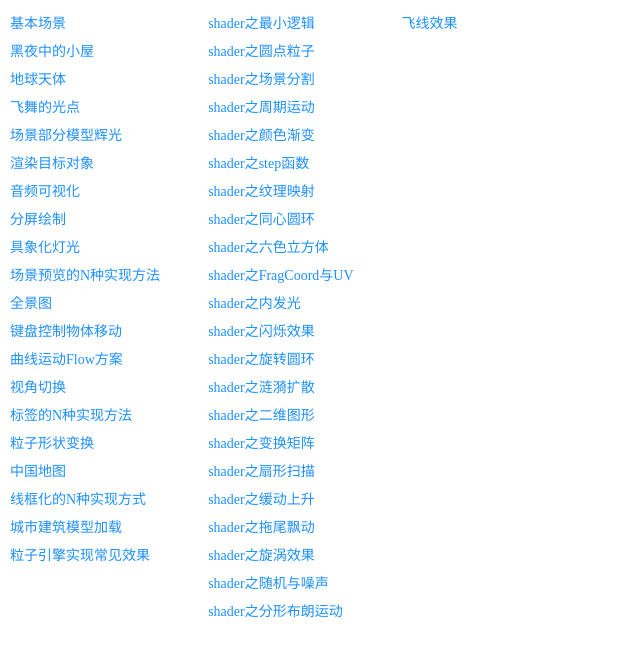
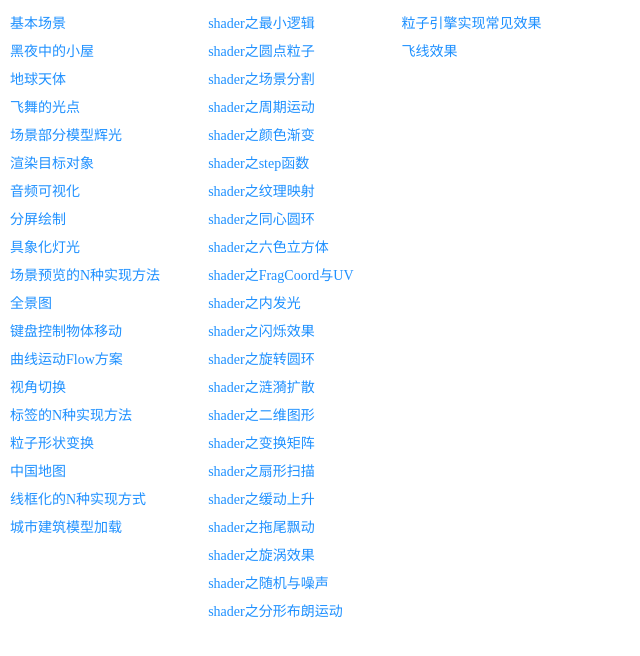
Before and after one commit to quyinggang/three3d, a Vue app: page / in a window 1280 px wide. Shown: the top 656 px of the page, without its empty margins (0-640 px from the left). Built offline with nearby package versions, Linux system fonts and the light colour scheme.

Commit message:
refactor: router

```diff
--- a/src/router/config.js
+++ b/src/router/config.js
@@ -95,11 +95,6 @@ const threeBasicConfigList = [
     path: '/city',
     title: '城市建筑模型加载',
     componentName: 'CityScene'
-  },
-  {
-    path: '/particle',
-    title: '粒子引擎实现常见效果',
-    componentName: 'ParticleScene'
   }
 ]
 
@@ -218,6 +213,11 @@ const shaderConfigList = [
 
 const effectConfigList = [
   {
+    path: '/particleEffect',
+    title: '粒子引擎实现常见效果',
+    componentName: 'ParticleEffect'
+  },
+  {
     path: '/effectFlyLine',
     title: '飞线效果',
     componentName: 'FlyLineEffect'
--- a/src/views/basic/ParticleScene.vue
+++ b/src/views/effects/ParticleEffect.vue
@@ -1,7 +1,7 @@
 <script setup>
 /**
  * 主要学习：
- * - ParticleSystem实现烟雾、火焰、烟花、下雨、下雪等效果
+ * - 粒子引擎实现烟雾、火焰、烟花、下雨、下雪等效果
  */
 import { ref, onMounted, onBeforeUnmount } from 'vue'
 import * as THREE from 'three'
```
Also changed, not shown: src/libs/ParticleEngine.js.
